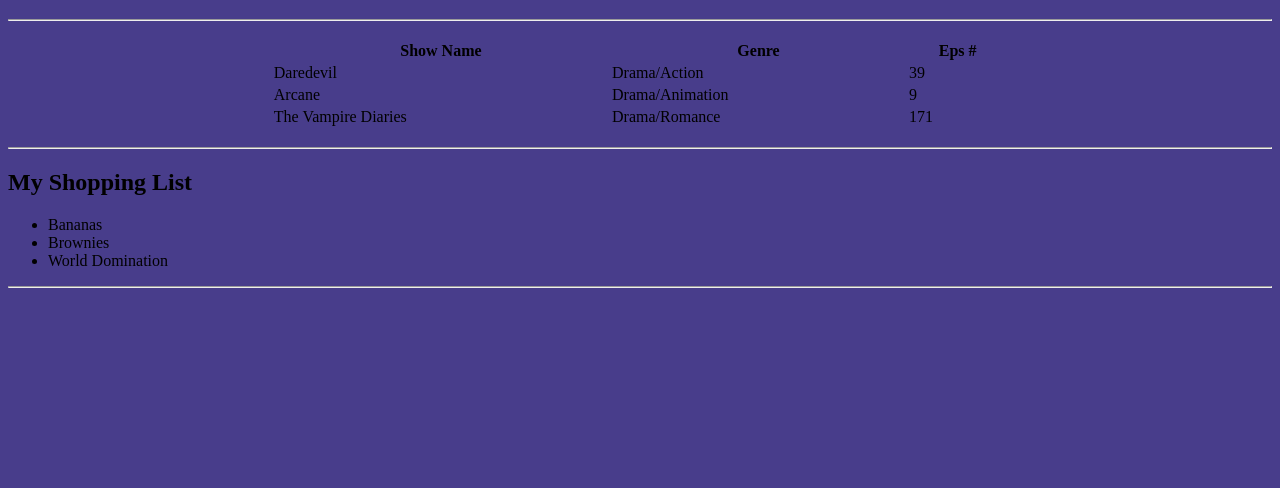
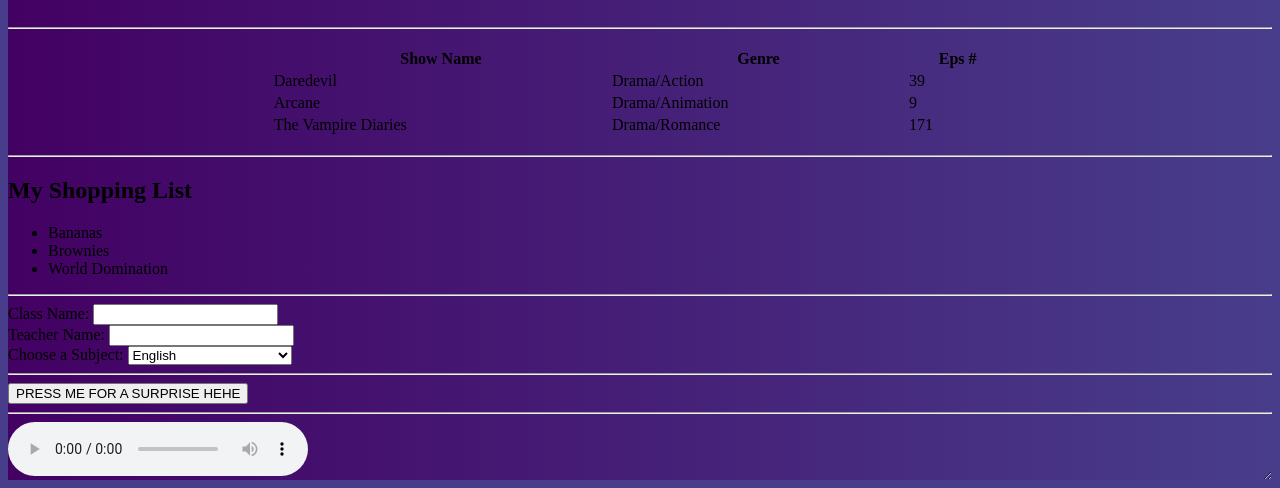
Before and after one commit to ZeighIsCoding/MyFirstWebsite, a plain HTML site: page index.html in a window 1280 px wide. Shown: the part 747-1235 px from the top of the page. Before the commit the page ends 1043 px from the top, so only its background shows below. Drawn offline with Linux system fonts and the light colour scheme.

Commit message:
This is the final

```diff
--- a/index.html
+++ b/index.html
@@ -12,10 +12,18 @@
             width: 60%;
             padding: 10px;
           }
+        div{
+            resize: both;
+            overflow: auto;
+        }
+        #grad1 {
+  background-image: linear-gradient(to right, rgb(67, 1, 99), darkslateblue);
+        }
         </style>
     </head>
 
     <body style="background-color:darkslateblue;">
+    <div id="grad1">
 
 <h1> My First HTML Page </h1>
 <p> By: Zeigh Sheikh </p>
@@ -63,9 +71,33 @@
 
 <form>
 
+    <label for="cname">Class Name: </label>
+    <input type="text" id="cname" name="cname"><br>
+    <label for="tname">Teacher Name: </label>
+    <input type="text" id="tname" name="tname"><br>
+</form>
+
+<form>
+
+<label for="subject">Choose a Subject: </label>
+<select id="subject" name="subject">
+    <option value="eng">English</option>
+    <option value="mafs">Math</option>
+    <option value="compsci">Comp Sci</option>
+    <option value="supspy">Super Secret Spy Class</option>
+</select>
 
 </form>
+<hr>
 
+<button onclick="alert(new Date())">PRESS ME FOR A SURPRISE HEHE</button>
+<hr>
+
+<audio controls autoplay>
+    <source src="phantomLiberty.mp3" type="audio/mpeg">
+</audio>
+
+    </div>
     </body>
 
 </html>
```
Also changed, not shown: 1 other file.
